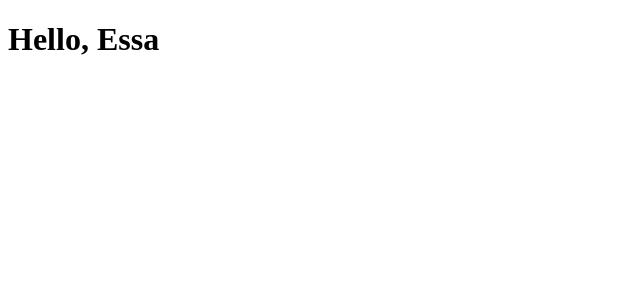
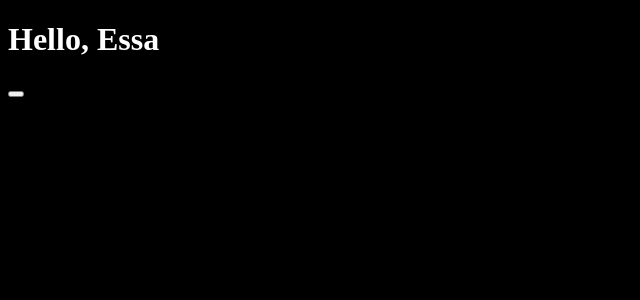
Before and after one commit to iosmonbekov/essa, a Vue app: page / in a window 1280 px wide. Shown: the top 300 px of the page, without its empty margins (0-640 px from the left). Built offline with nearby package versions, Linux system fonts and the light colour scheme.

Commit message:
add color mode and TodoPage views

```diff
--- a/index.html
+++ b/index.html
@@ -6,7 +6,7 @@
     <meta name="viewport" content="width=device-width, initial-scale=1.0" />
     <title>Essa</title>
   </head>
-  <body>
+  <body theme="dark">
     <div id="app"></div>
     <script type="module" src="/src/main.js"></script>
   </body>
--- a/src/App.vue
+++ b/src/App.vue
@@ -1,9 +1,14 @@
+<template>
+	<div>
+		<h1>Hello, Essa</h1>
+		<TodoList />
+		<button @click="toggleDark"></button>
+	</div>
+</template>
+
 <script setup>
+import TodoList from '@/views/TodoPage/Index.vue';
 </script>
-
-<template>
-  <h1>Hello, Essa</h1>
-</template>
 
 <style scoped>
 </style>
--- a/src/main.js
+++ b/src/main.js
@@ -1,6 +1,6 @@
 import { createApp } from 'vue';
 import { createPinia } from 'pinia';
-import '@/style.scss';
+import '@/styles/styles.scss'
 import App from '@/App.vue';
 
 const pinia = createPinia();
--- /dev/null
+++ b/src/styles/colors.scss
@@ -0,0 +1,9 @@
+body[theme='light'] {
+	--backgroundRoot: #fff;
+	--textColor: #000;
+}
+
+body[theme='dark'] {
+	--backgroundRoot: #000;
+	--textColor: #fff;
+}
--- /dev/null
+++ b/src/styles/styles.scss
@@ -0,0 +1,6 @@
+@import './colors.scss';
+
+body {
+	background-color: var(--backgroundRoot);
+	color: var(--textColor);
+}
--- /dev/null
+++ b/src/views/TodoPage/Index.vue
@@ -0,0 +1,10 @@
+<template>
+</template>
+
+<script setup>
+import { useTodoStore } from '@/store/useTodoStore';
+
+const store = useTodoStore();
+</script>
+
+<style lang="scss"></style>
```
Also changed, not shown: src/style.scss (deleted).
